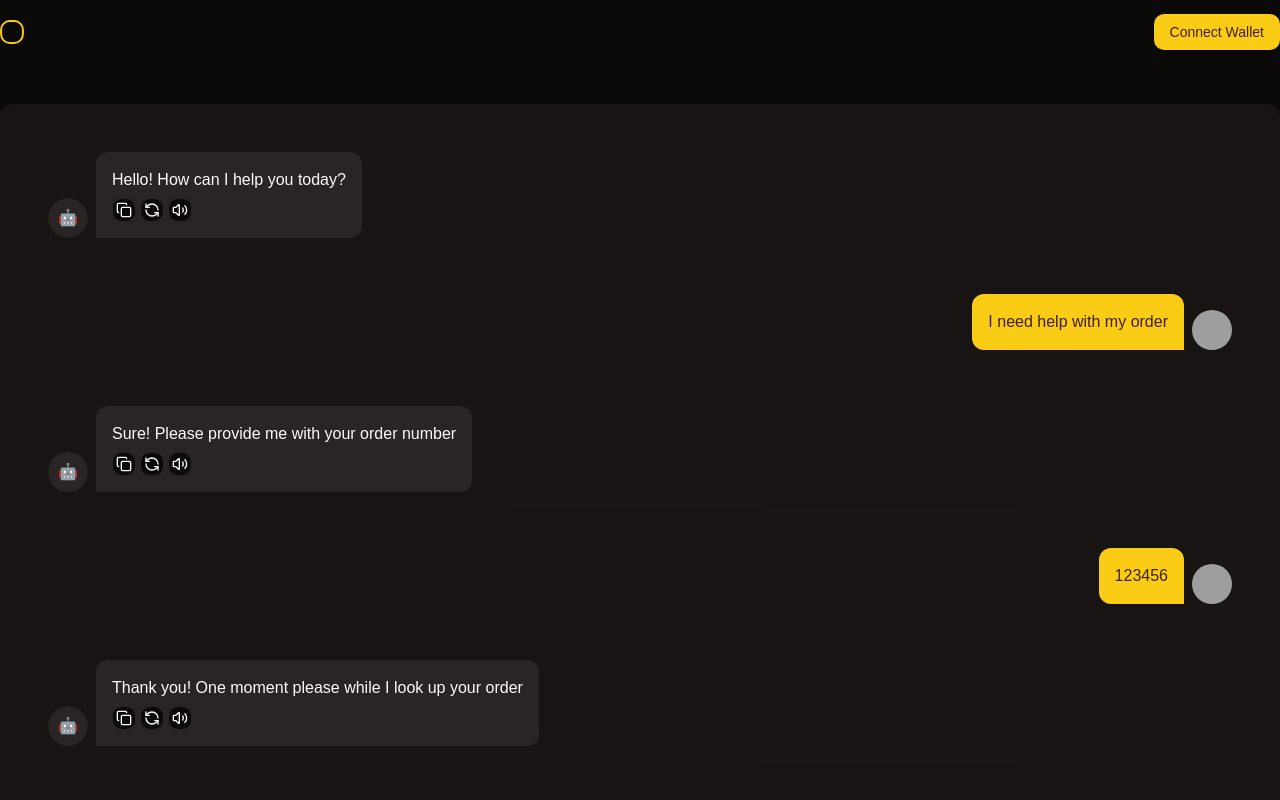
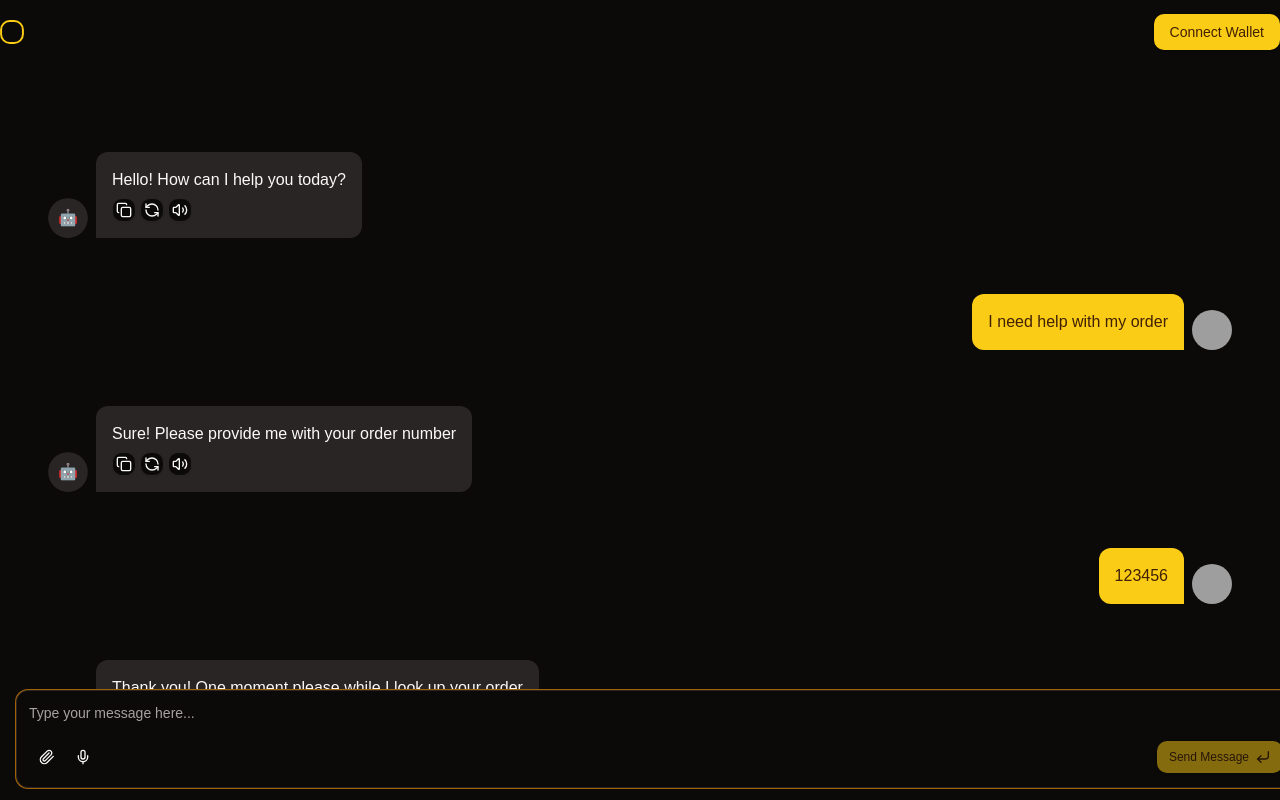
Before and after one commit to chann44/onchain-ai, a Next.js app in the folder app/: page /app/alpha-chat in a window 1280 px wide. Shown: the top 800 px of the page. Built offline with nearby package versions, Linux system fonts and the light colour scheme; grey boxes are pictures that could not be loaded.

Commit message:
fix:UI: chat styles fixed

```diff
--- a/app/app/app/alpha-chat/page.tsx
+++ b/app/app/app/alpha-chat/page.tsx
@@ -117,7 +117,7 @@ export default function Page() {
 
   return (
     <div className="h-full w-full">
-      <div className="relative flex h-full flex-col rounded-xl bg-muted/20 dark:bg-muted/40 p-4 lg:col-span-2">
+      <div className="relative flex h-full flex-col rounded-xl p-4 lg:col-span-2">
         <ChatMessageList ref={messagesContainerRef}>
           {/* Chat messages */}
           <AnimatePresence>
@@ -189,7 +189,8 @@ export default function Page() {
           </AnimatePresence>
         </ChatMessageList>
         <div className="flex-1" />
-        <form
+        <div className="w-full fixed bottom-3 max-w-7xl">
+<form
           ref={formRef}
           onSubmit={handleSendMessage}
           className="relative rounded-lg border bg-background focus-within:ring-1 focus-within:ring-ring"
@@ -223,6 +224,8 @@ export default function Page() {
             </Button>
           </div>
         </form>
+        </div>
+
       </div>
     </div>
   );
```
